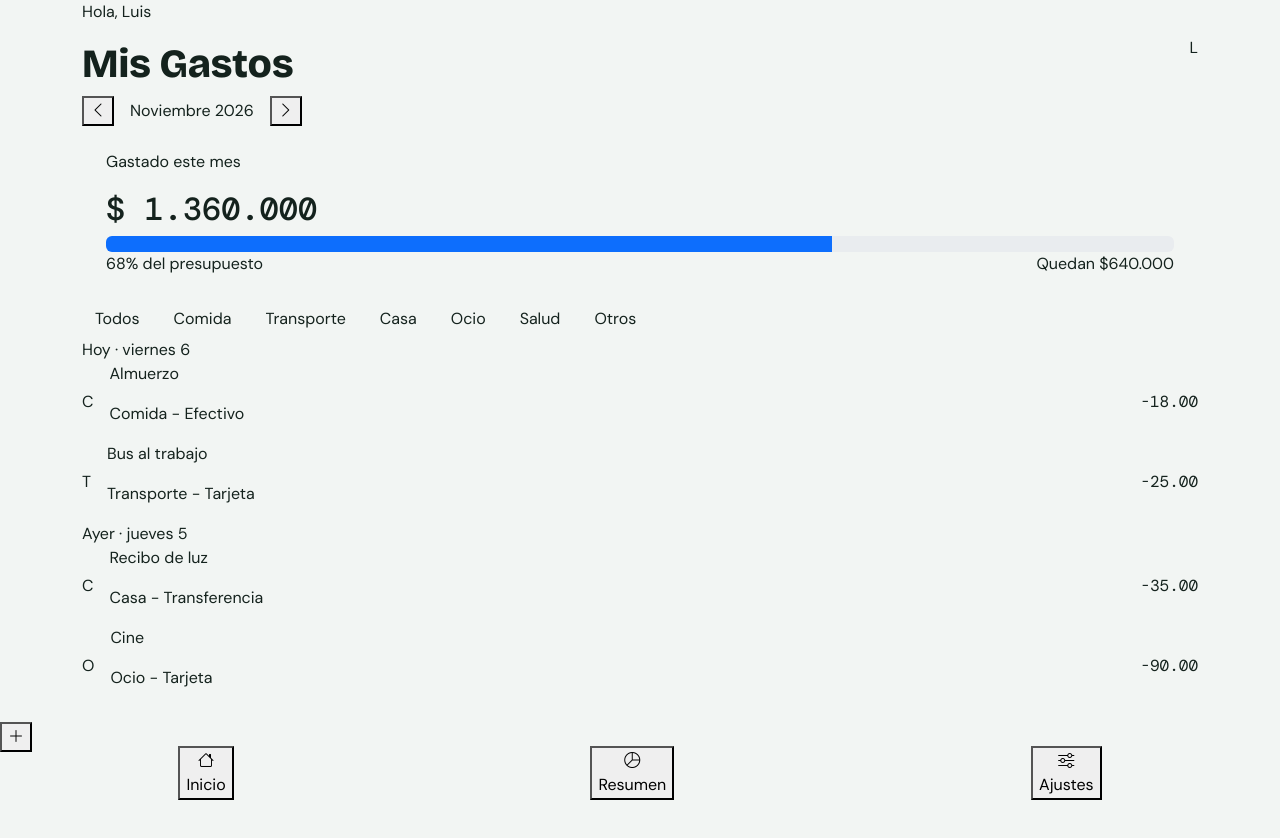
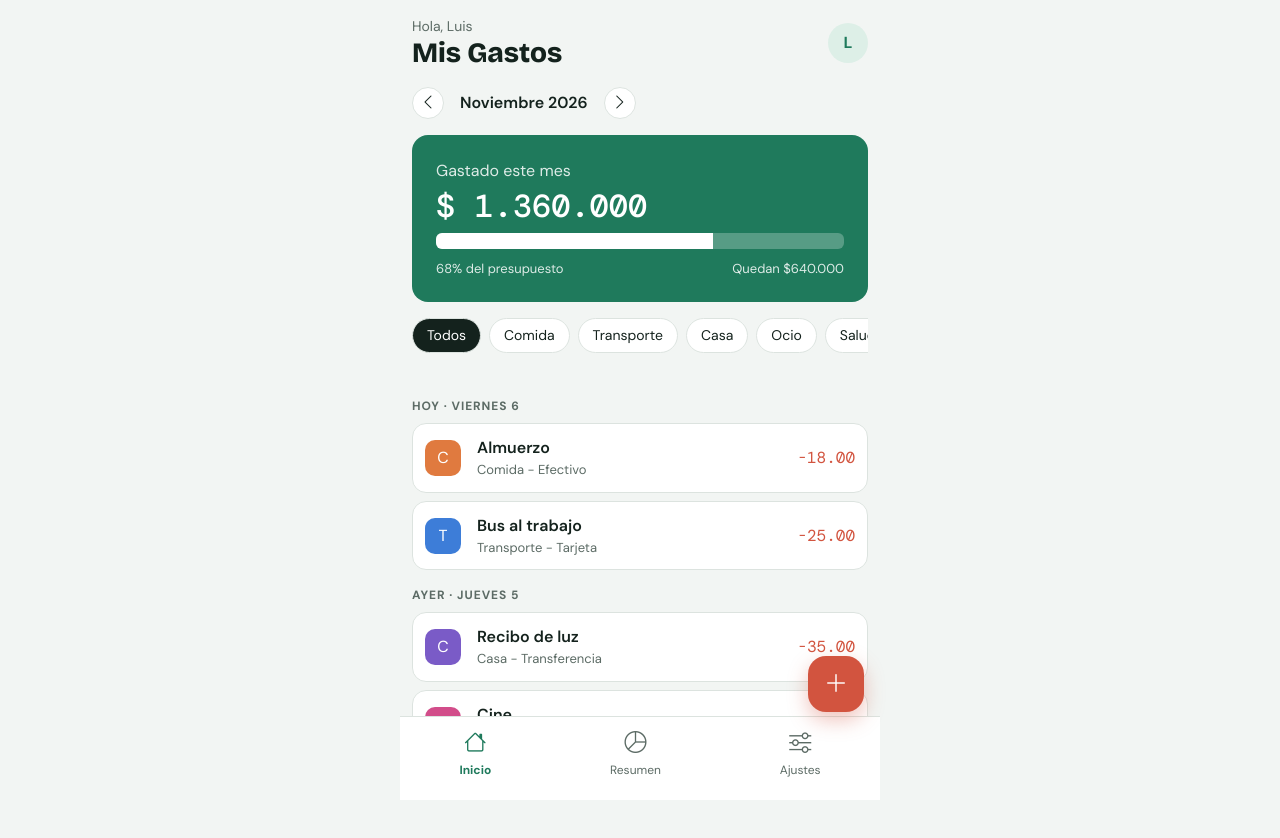
Before and after one commit to Alberthluiiz/Proyectos, a plain HTML site: page 02-mis-gastos/index.html in a window 1280 px wide. Before the commit the page ends 800 px from the top, so only its background shows below. Drawn offline with nearby package versions, Linux system fonts and the light colour scheme; a web font is replaced by a local one.

Commit message:
S03: estilos de Inicio

```diff
--- a/02-mis-gastos/css/styles.css
+++ b/02-mis-gastos/css/styles.css
@@ -51,3 +51,266 @@ h1 {
 .monto {
   font-family: var(--f-monto);
 }
+
+/* Tarjeta Saldo */
+.tarjeta-saldo {
+  background-color: var(--verde);
+  color: var(--superficie);
+}
+
+.tarjeta-saldo .monto {
+  font-size: 32px;
+}
+
+.tarjeta-saldo .progress {
+  background-color: rgba(255, 255, 255, 0.25);
+}
+.tarjeta-saldo .progress-bar {
+  background-color: var(--superficie);
+}
+
+/* =================================
+   3. FILTROS (chips)
+================================= */
+.chip {
+  background-color: var(--superficie);
+  border: 1px solid var(--linea);
+}
+
+/* Pegado = el MISMO botón con las 2 clases */
+.chip.activo {
+  background-color: var(--tinta);
+  color: var(--superficie);
+}
+
+/* =================================
+   4. FILAS DE GASTO
+================================= */
+.fila {
+  background-color: var(--superficie);
+  border: 1px solid var(--linea);
+  border-radius: 14px;
+  padding: 12px;
+  margin-bottom: 8px;
+}
+
+/* Quita el espacio de abajo de los p dentro de la fila */
+.fila p {
+  margin: 0;
+}
+
+/* Monto de la fila en coral */
+.fila .monto {
+  color: var(--coral);
+}
+
+/* Cuadrito con la inicial */
+.cuadrito {
+  width: 36px;
+  height: 36px;
+  border-radius: 10px;
+  color: var(--superficie);
+  display: flex;
+  align-items: center;
+  justify-content: center;
+  flex-shrink: 0;
+}
+
+/* Un color por categoría (solo cambia el fondo) */
+.cat-comida {
+  background-color: var(--cat-comida);
+}
+.cat-transporte {
+  background-color: var(--cat-transporte);
+}
+.cat-casa {
+  background-color: var(--cat-casa);
+}
+.cat-ocio {
+  background-color: var(--cat-ocio);
+}
+.cat-salud {
+  background-color: var(--cat-salud);
+}
+.cat-otros {
+  background-color: var(--cat-otros);
+}
+
+/* =================================
+   5. AVATAR (la L de arriba)
+================================= */
+.avatar {
+  width: 40px;
+  height: 40px;
+  border-radius: 50%;
+  background-color: var(--verde-claro);
+  color: var(--verde);
+  font-weight: 700;
+  display: flex;
+  align-items: center;
+  justify-content: center;
+}
+
+/* =================================
+   6. ESTRUCTURA GENERAL
+   La app mide máximo 480 px y queda centrada,
+   así en la compu también parece un celular.
+================================= */
+.container {
+  max-width: 480px;
+}
+
+/* Espacio abajo para que la barra no tape la última fila */
+main {
+  padding-bottom: 120px;
+}
+
+/* =================================
+   7. CABECERA
+================================= */
+header {
+  padding-top: 16px;
+}
+
+/* "Hola, Luis": pequeño y gris */
+.saludo {
+  margin: 0;
+  font-size: 14px;
+  color: var(--tinta-suave);
+}
+
+header h1 {
+  margin: 0;
+  font-size: 28px;
+}
+
+/* =================================
+   8. SELECTOR DE MES
+================================= */
+.selector-mes {
+  margin: 16px 0;
+  font-weight: 600;
+}
+
+/* Botones redondos con la flecha */
+.btn-mes {
+  width: 32px;
+  height: 32px;
+  border-radius: 50%;
+  border: 1px solid var(--linea);
+  background-color: var(--superficie);
+  color: var(--tinta);
+  display: flex;
+  align-items: center;
+  justify-content: center;
+}
+
+/* =================================
+   9. TARJETA DE SALDO (espacios)
+================================= */
+.tarjeta-saldo {
+  margin-bottom: 16px;
+}
+
+.tarjeta-saldo p {
+  margin-bottom: 4px;
+  opacity: 0.85;
+}
+
+/* Fila de abajo de la tarjeta: texto pequeño */
+.tarjeta-saldo .d-flex {
+  margin-top: 10px;
+  font-size: 13px;
+  opacity: 0.85;
+}
+
+/* =================================
+   10. FILTROS (espacios)
+================================= */
+.filtros {
+  margin-bottom: 20px;
+  padding-bottom: 4px;
+}
+
+/* Que los chips no se aplasten ni partan el texto */
+.chip {
+  flex-shrink: 0;
+  white-space: nowrap;
+  padding: 6px 14px;
+  font-size: 14px;
+  margin-bottom: 20px;
+}
+
+/* =================================
+   11. LISTA
+================================= */
+/* Títulos de día: "HOY · VIERNES 6" */
+.dia {
+  margin: 16px 0 8px;
+  font-size: 12px;
+  font-weight: 700;
+  letter-spacing: 0.08em;
+  text-transform: uppercase;
+  color: var(--tinta-suave);
+}
+
+/* Descripción del gasto (la línea de arriba) */
+.descripcion p {
+  font-weight: 600;
+}
+
+/* "Comida - Efectivo": pequeño y gris */
+.descripcion .detalle {
+  font-size: 13px;
+  font-weight: 400;
+  color: var(--tinta-suave);
+}
+
+/* =================================
+   12. BARRA DE NAVEGACIÓN (abajo)
+================================= */
+.barra {
+  max-width: 480px;
+  margin: 0 auto;
+  padding: 8px 0 20px; /* 20 px abajo por el borde del celular */
+  background-color: var(--superficie);
+  border-top: 1px solid var(--linea);
+}
+
+/* Botones de la barra: sin fondo, gris */
+.btn-nav {
+  background: none;
+  border: none;
+  color: var(--tinta-suave);
+  font-size: 12px;
+  gap: 2px;
+}
+
+.btn-nav i {
+  font-size: 22px;
+}
+
+/* El de la pantalla actual: verde y en negrita */
+.btn-nav.activo {
+  color: var(--verde);
+  font-weight: 700;
+}
+
+/* =================================
+   13. BOTÓN + (flotante)
+================================= */
+#btn-agregar {
+  position: fixed;
+  bottom: 88px;
+  /* 16 px desde el borde derecho de la app (no de la pantalla) */
+  right: max(16px, calc(50% - 224px));
+  width: 56px;
+  height: 56px;
+  border-radius: 18px;
+  border: none;
+  background-color: var(--coral);
+  color: var(--superficie);
+  font-size: 24px;
+  box-shadow: 0 8px 20px rgba(210, 84, 63, 0.35);
+  z-index: 1031; /* encima de la barra */
+}
--- a/02-mis-gastos/index.html
+++ b/02-mis-gastos/index.html
@@ -44,11 +44,11 @@
     <header>
       <div class="container d-flex justify-content-between align-items-center">
         <div class="lado-izquierdo">
-          <p>Hola, Luis</p>
+          <p class="saludo">Hola, Luis</p>
           <h1>Mis Gastos</h1>
         </div>
 
-        <div class="lado-derecho">L</div>
+        <div class="lado-derecho avatar">L</div>
       </div>
     </header>
 
@@ -59,10 +59,14 @@
       <div class="container">
         <!-- Pantalla 1: Inicio -->
         <section id="pantalla-inicio">
-          <div class="d-flex align-items-center gap-3">
-            <button><i class="bi bi-chevron-left"></i></button>
+          <div class="selector-mes d-flex align-items-center gap-3">
+            <button class="btn-mes" aria-label="Mes anterior">
+              <i class="bi bi-chevron-left"></i>
+            </button>
             <span id="texto-mes">Noviembre 2026</span>
-            <button><i class="bi bi-chevron-right"></i></button>
+            <button class="btn-mes" aria-label="Mes siguiente">
+              <i class="bi bi-chevron-right"></i>
+            </button>
           </div>
           <article class="tarjeta-saldo p-4 rounded-4">
             <p>Gastado este mes</p>
@@ -83,7 +87,7 @@
             </div>
           </article>
 
-          <div class="d-flex gap-2 overflow-auto">
+          <div class="filtros d-flex gap-2 overflow-auto">
             <button class="btn chip rounded-pill activo" data-categoria="todos">
               Todos
             </button>
@@ -107,37 +111,37 @@
             </button>
           </div>
           <ul class="list-unstyled" id="lista-gastos">
-            <li>Hoy · viernes 6</li>
-            <li class="d-flex align-items-center gap-3">
-              <span>C</span>
+            <li class="dia">Hoy · viernes 6</li>
+            <li class="fila d-flex align-items-center gap-3">
+              <span class="cuadrito cat-comida">C</span>
               <div class="descripcion">
                 <p>Almuerzo</p>
-                <p>Comida - Efectivo</p>
+                <p class="detalle">Comida - Efectivo</p>
               </div>
               <span class="monto ms-auto">-18.00</span>
             </li>
-            <li class="d-flex align-items-center gap-3">
-              <span>T</span>
+            <li class="fila d-flex align-items-center gap-3">
+              <span class="cuadrito cat-transporte">T</span>
               <div class="descripcion">
                 <p>Bus al trabajo</p>
-                <p>Transporte - Tarjeta</p>
+                <p class="detalle">Transporte - Tarjeta</p>
               </div>
               <span class="monto ms-auto">-25.00</span>
             </li>
-            <li>Ayer · jueves 5</li>
-            <li class="d-flex align-items-center gap-3">
-              <span>C</span>
+            <li class="dia">Ayer · jueves 5</li>
+            <li class="fila d-flex align-items-center gap-3">
+              <span class="cuadrito cat-casa">C</span>
               <div class="descripcion">
                 <p>Recibo de luz</p>
-                <p>Casa - Transferencia</p>
+                <p class="detalle">Casa - Transferencia</p>
               </div>
               <span class="monto ms-auto">-35.00</span>
             </li>
-            <li class="d-flex align-items-center gap-3">
-              <span>O</span>
+            <li class="fila d-flex align-items-center gap-3">
+              <span class="cuadrito cat-ocio">O</span>
               <div class="descripcion">
                 <p>Cine</p>
-                <p>Ocio - Tarjeta</p>
+                <p class="detalle">Ocio - Tarjeta</p>
               </div>
               <span class="monto ms-auto">-90.00</span>
             </li>
@@ -160,23 +164,23 @@
     <!-- =================================
       NAVEGACIÓN INFERIOR
     ================================= -->
-    <nav class="fixed-bottom d-flex justify-content-around">
+    <nav class="barra fixed-bottom d-flex justify-content-around">
       <button
-        class="activo d-flex flex-column align-items-center"
+        class="btn-nav activo d-flex flex-column align-items-center"
         data-pantalla="pantalla-inicio"
       >
         <i class="bi bi-house"></i>
         <span>Inicio</span>
       </button>
       <button
-        class="d-flex flex-column align-items-center"
+        class="btn-nav d-flex flex-column align-items-center"
         data-pantalla="pantalla-resumen"
       >
         <i class="bi bi-pie-chart"></i>
         <span>Resumen</span>
       </button>
       <button
-        class="d-flex flex-column align-items-center"
+        class="btn-nav d-flex flex-column align-items-center"
         data-pantalla="pantalla-ajustes"
       >
         <i class="bi bi-sliders"></i>
```
